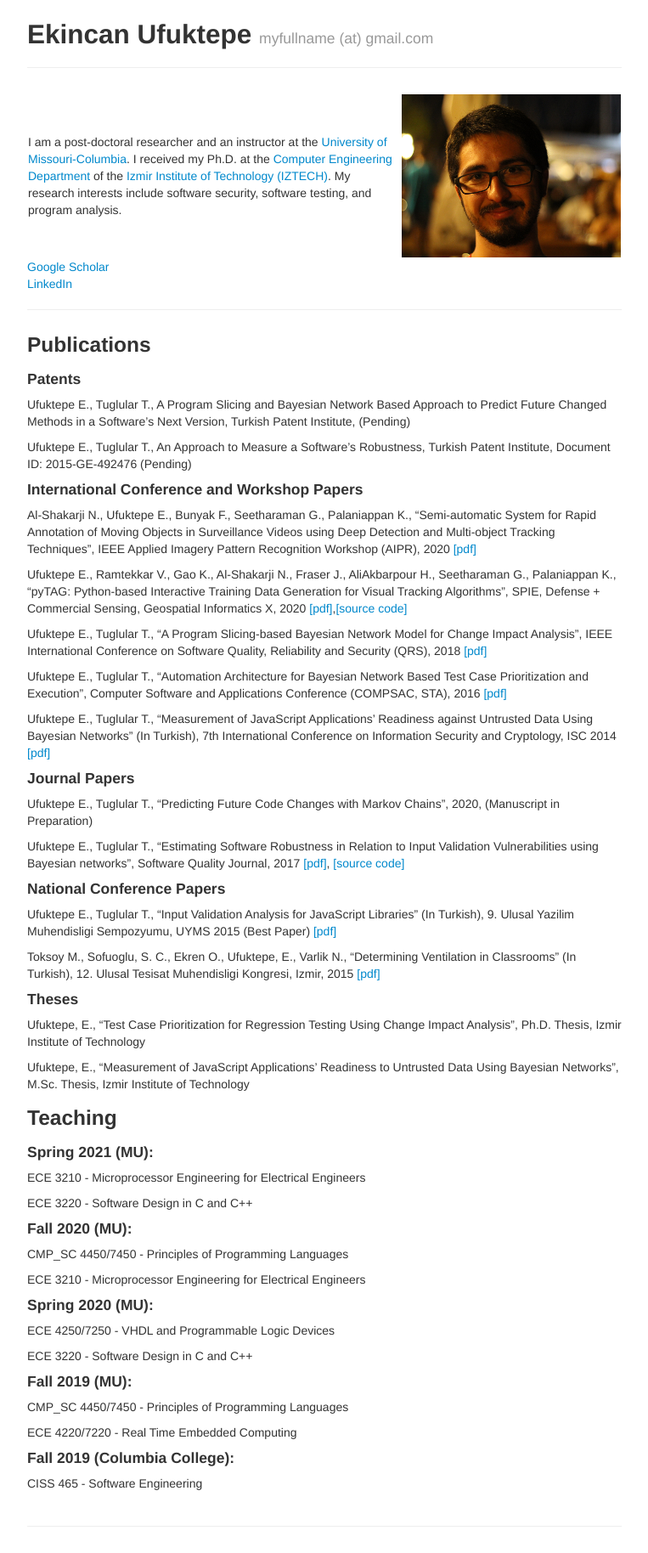
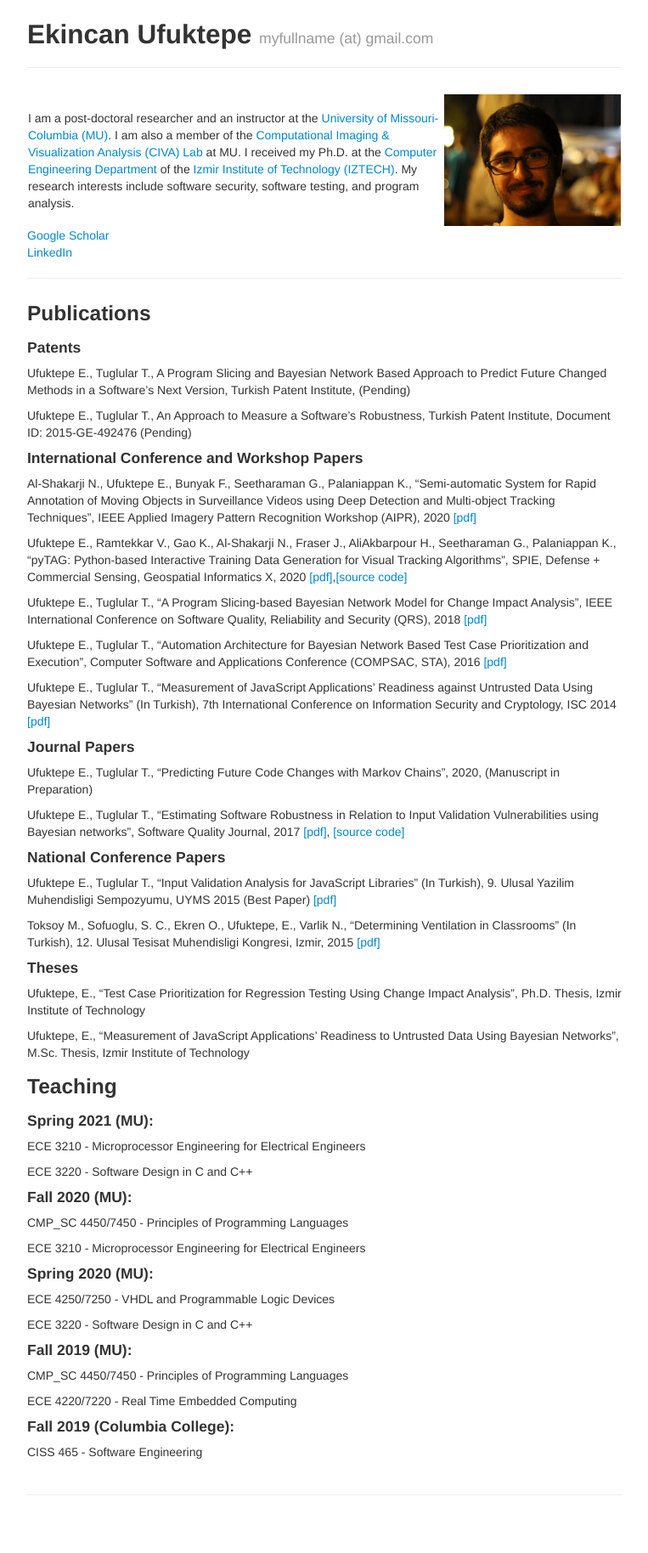
Before and after one commit to ekincanufuktepe/ekincanufuktepe.github.io, a Jekyll site: the page built from index.md, in a window 1280 px wide. Shown: the whole page at 85% size, without its empty margins (258-1021 px from the left). Built offline with Jekyll 4.4.1, drawn with Linux system fonts in a browser that asks for light colours; after the commit the page ends 1791 px from its top, so only the background shows below that.

Commit message:
description extended

```diff
--- a/index.md
+++ b/index.md
@@ -8,7 +8,7 @@ author: Ekincan Ufuktepe
 
 | - | - |
 |---|---|
-| I am a post-doctoral researcher and an instructor at the [University of Missouri-Columbia](https://missouri.edu/). I received my Ph.D. at the [Computer Engineering Department](https://ceng.iyte.edu.tr) of the [Izmir Institute of Technology (IZTECH)](https://ceng.iyte.edu.tr). My research interests include software security, software testing, and program analysis.     | ![](/image/headshot.png){:height="720px" width="1200px"} |
+| I am a post-doctoral researcher and an instructor at the [University of Missouri-Columbia (MU)](https://missouri.edu/). I am also a member of the [Computational Imaging & Visualization Analysis (CIVA) Lab](http://cell.missouri.edu/) at MU. I received my Ph.D. at the [Computer Engineering Department](https://ceng.iyte.edu.tr) of the [Izmir Institute of Technology (IZTECH)](https://ceng.iyte.edu.tr). My research interests include software security, software testing, and program analysis.     | ![](/image/headshot.png){:height="720px" width="1200px"} |
 
 [Google Scholar](https://scholar.google.com/citations?user=nMoEPfwAAAAJ&hl=en)
 [LinkedIn](https://www.linkedin.com/in/ekincan-ufuktepe-8a208944/)
```
